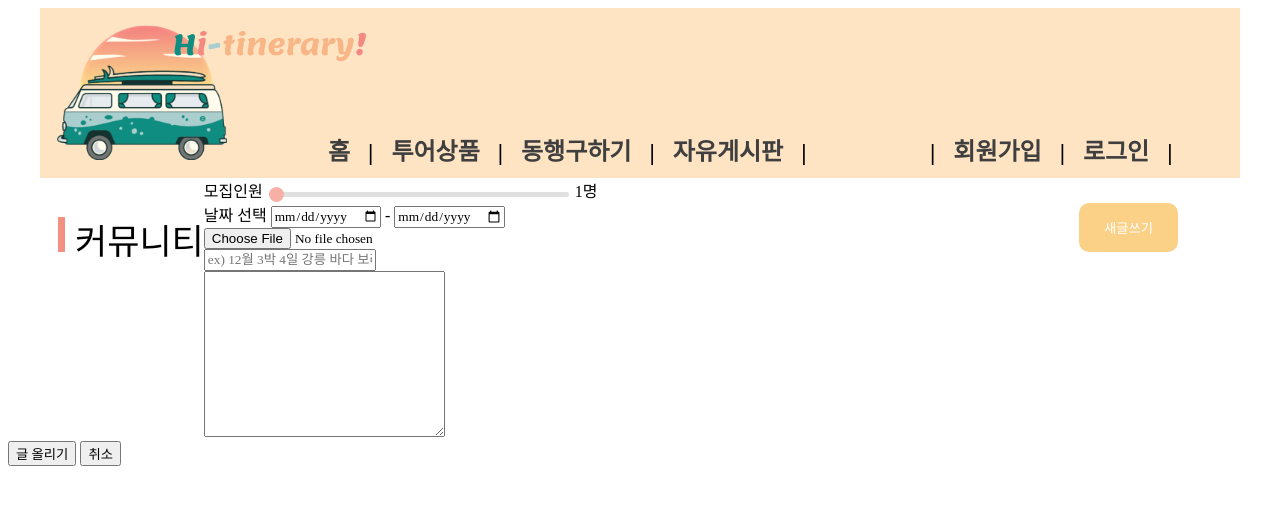
After one commit to 2211SpringCloudWebApp/Hi-tinerary, a Java web app: page /withboard/withWriteView in a window 1280 px wide. The commit adds this page. Shown: the top 505 px of the page. Run offline with Spring Boot 4, a stand-in JSP engine, Linux system fonts and the light colour scheme; the project's own start-up code is not run, and a stand-in starts its controllers and pages; some web fonts are replaced.

Commit message:
기능 추가 : 동행게시판 글쓰기 작성

```diff
--- a/src/main/java/com/semi/hitinerary/freeboard/service/logic/FreeboardServiceImpl.java
+++ b/src/main/java/com/semi/hitinerary/freeboard/service/logic/FreeboardServiceImpl.java
@@ -1,7 +1,10 @@
 package com.semi.hitinerary.freeboard.service.logic;
+
+import org.springframework.stereotype.Service;
 
 import com.semi.hitinerary.freeboard.service.FreeboardService;
 
+@Service
 public class FreeboardServiceImpl implements FreeboardService{
 
 }
--- a/src/main/java/com/semi/hitinerary/withboard/controller/WithController.java
+++ b/src/main/java/com/semi/hitinerary/withboard/controller/WithController.java
@@ -1,5 +1,106 @@
 package com.semi.hitinerary.withboard.controller;
 
+import java.io.File;
+import java.sql.Timestamp;
+
+import javax.servlet.http.HttpServletRequest;
+
+import org.springframework.beans.factory.annotation.Autowired;
+import org.springframework.stereotype.Controller;
+import org.springframework.ui.Model;
+import org.springframework.web.bind.annotation.ModelAttribute;
+import org.springframework.web.bind.annotation.RequestMapping;
+import org.springframework.web.bind.annotation.RequestMethod;
+import org.springframework.web.bind.annotation.RequestParam;
+import org.springframework.web.multipart.MultipartFile;
+
+import com.semi.hitinerary.withboard.domain.With;
+import com.semi.hitinerary.withboard.service.WithService;
+
+@Controller
 public class WithController {
 
+	@Autowired
+	private WithService wService;
+
+	@RequestMapping(value="/withboard/withWriteView", method=RequestMethod.GET)
+	public String withWriteView() {
+		return "withboard/withBoardWrite";
+	}
+	/**
+	 * 동행찾기 글 쓰기
+	 * @return
+	 */
+	@RequestMapping(value="/withboard/withBoardWrite", method=RequestMethod.POST)
+	public String withWrite(
+			@ModelAttribute With with,
+			@RequestParam(value="start-Date") String startDate,
+			@RequestParam(value="end-Date") String endDate
+			, @RequestParam(value="uploadFile", required = false) MultipartFile uploadFile
+			, HttpServletRequest request
+			, Model model) {
+		try {
+			//파일이 있을 경우
+			if(!uploadFile.getOriginalFilename().equals("")) {
+				// 파일 복사(지정한 경로 업로드)
+				String filePath = saveFile(uploadFile, request);
+				// 파일 복사가 성공했으면?
+				if(filePath != null) {
+					with.setBoardImage(uploadFile.getOriginalFilename());
+					with.setBoardImage(filePath);
+				}
+			}
+			endDate += " 00:00:00";
+			startDate += " 00:00:00";
+			with.setStartDate(Timestamp.valueOf(startDate));
+			with.setEndDate(Timestamp.valueOf(endDate));
+			with.setUserNo(1);
+			int result = wService.insertWithBoard(with);
+			if(result > 0) {
+				return "redirect:/withboard/withBoardList";
+			} else {
+				System.out.println(1);
+				model.addAttribute("msg", "글 등록이 완료되지 않았습니다.");
+				return "common/error";
+			}
+		} catch (Exception e) {
+			e.getStackTrace();
+			model.addAttribute("msg", "글 등록이 완료되지 않았습니다.");
+			return "common/error";
+		}
+	}
+
+	//지정 경로로 파일 복사(파일 업로드)
+	private String saveFile(MultipartFile uploadFile, HttpServletRequest request) {
+		try {
+			//내가 원하는 경로 : 프로젝트 경로
+			String root = request.getSession().getServletContext().getRealPath("resources");
+			int userNo = 1;
+			String savePath = root + "\\wuploadFiles\\" + userNo + "withBoard";
+			//폴더가 없을 경우 자동으로 만들어주기 위한 코드(폴더가 있는 경우 동작 안함)
+			File folder = new File(savePath);
+			if(!folder.exists()) {
+				folder.mkdirs();
+			}
+			//실제 파일 저장
+			String filePath = savePath + "\\" + uploadFile.getOriginalFilename();
+			File file = new File(filePath);
+			uploadFile.transferTo(file);
+			return filePath;
+		} catch (Exception e) {
+			e.printStackTrace();
+			return null;
+		}
+	}
+
+//	private void deleteFile(String filename, HttpServletRequest request) throws Exception{
+//		String root = request.getSession().getServletContext().getRealPath("resources");
+//		int userNo = 1;
+//		String delPath = root + "\\wuploadFiles\\" + userNo + "withBoard";
+//		String delFilepath = delPath + "\\" + filename;
+//		File delFile = new File(delFilepath);
+//		if(delFile.exists()) {
+//			delFile.delete();
+//		}
+//	}
 }
--- a/src/main/resources/mybatis-config.xml
+++ b/src/main/resources/mybatis-config.xml
@@ -9,5 +9,6 @@
 	</typeAliases>
 	<mappers>
 		<mapper resource="mappers/user-mapper.xml"/>
+		<mapper resource="mappers/withBoard-mapper.xml"/>
 	</mappers>
 </configuration>
--- /dev/null
+++ b/src/main/webapp/WEB-INF/views/common/headerNav.jsp
@@ -0,0 +1,46 @@
+<%@ page language="java" contentType="text/html; charset=UTF-8"
+    pageEncoding="UTF-8"%>
+<%@ taglib prefix="c" uri="http://java.sun.com/jsp/jstl/core" %>
+<!DOCTYPE html>
+<html lang="UTF-8">
+    <head>
+        <meta charset="UTF-8">
+        <meta http-equiv="X-UA-Compatible" content="IE=edge">
+        <meta name="viewport" content="width=device-width, initial-scale=1.0">
+        <title>headerNav</title>
+        <link rel="stylesheet" href="../../../resources/css/headerNav.css">
+    </head>
+    <body>
+        <div id="container">
+            <header>
+                <div id="logo">
+                    <img id="logo-img" src="../../../resources/images/icon.png">
+                    <img id="logo-typo" src="../../../resources/images/logo-typo.png">
+                </div>
+                <nav>
+                    <ul>
+                        <li>&nbsp;&nbsp; <a href="#">홈</a>&nbsp;&nbsp; | </li>
+                        <li>&nbsp;&nbsp; <a href="#">투어상품</a>&nbsp;&nbsp; | </li>
+                        <li>&nbsp;&nbsp; <a href="#">동행구하기</a>&nbsp;&nbsp; |</li>
+                        <li>&nbsp;&nbsp; <a href="#">자유게시판</a>&nbsp;&nbsp; |</li>
+                    </ul>
+                </nav>
+                <c:if test="${sessionScope.loginUser eq null }">
+               	 	<div id="user-id">
+	                    <ul>
+	                        <li>|&nbsp;&nbsp; <a href="#">회원가입</a>&nbsp;&nbsp; |</li>
+	                        <li>&nbsp;&nbsp; <a href="#">로그인</a> &nbsp;&nbsp;|</li>
+	                    </ul>
+                	</div>
+                </c:if>
+                <c:if test="${sessionScope.loginUser ne null }">
+                	<div>
+                		<b></b>님 환영합니다.
+                		<a href="">마이페이지</a>
+                		<a href="">로그아웃</a>
+                	</div>
+                </c:if>
+            </header>
+        </div>
+    </body>
+</html>
--- /dev/null
+++ b/src/main/webapp/WEB-INF/views/withboard/withBoardWrite.jsp
@@ -0,0 +1,47 @@
+<%@ page language="java" contentType="text/html; charset=UTF-8"
+    pageEncoding="UTF-8"%>
+<!DOCTYPE html>
+<html>
+	<head>
+	<meta charset="UTF-8">
+	<title>커뮤니티_동행찾기 글쓰기</title>
+	<link rel="stylesheet" href="../../../resources/css/withBoardWrite.css">
+	</head>
+
+<body>
+	<jsp:include page="/WEB-INF/views/common/headerNav.jsp"></jsp:include>
+	<main id="withBoardList">
+		<div id="withTitle">
+			<div id="bar"></div>
+			<p>커뮤니티</p>
+			<button>새글쓰기</button>
+		</div>
+
+		<form action="/withboard/withBoardWrite" method="post" enctype="multipart/form-data">
+			<div>
+				<label>모집인원</label>
+				<input type="range" min="1" max="10" value="1" class="slider" id="myRange" name="maxPeople">
+				<span id="value"></span>명<br>
+				<label>날짜 선택</label>
+				<input type="date" name="start-Date"> - <input type="date" name="end-Date"><br>
+				<input type="file" name="uploadFile"><br>
+				<input type="text" placeholder="ex) 12월 3박 4일 강릉 바다 보러갈 동행 3명 구해요" name="boardTitle"><br>
+				<textarea name="boardContent" id="" cols="30" rows="10"></textarea><br>
+				<input type="submit" value="글 올리기">
+				<input type="reset" value="취소">
+			</div>
+		</form>
+
+		<script>
+				var slider = document.getElementById("myRange");
+				var output = document.getElementById("value");
+				output.innerHTML = slider.value;
+
+				slider.oninput = function() {
+					output.innerHTML = this.value;
+				}
+			</script>
+	</main>
+	<%-- <jsp:include page="/WEB-INF/views/common/footer.jsp"></jsp:include> --%>
+</body>
+</html>
--- a/src/main/webapp/index.jsp
+++ b/src/main/webapp/index.jsp
@@ -7,6 +7,7 @@
 <title>Insert title here</title>
 </head>
 <body>
+	<jsp:include page="/WEB-INF/views/common/headerNav.jsp"></jsp:include>
 	<jsp:include page="/WEB-INF/views/common/footer.jsp"></jsp:include>
 </body>
 </html>
--- /dev/null
+++ b/src/main/webapp/resources/css/headerNav.css
@@ -0,0 +1,79 @@
+@charset "UTF-8";
+@font-face {
+    font-family: 'Pretendard-Regular';
+    src: url('https://cdn.jsdelivr.net/gh/Project-Noonnu/noonfonts_2107@1.1/Pretendard-Regular.woff') format('woff');
+    font-weight: 400;
+    font-style: normal;
+}
+
+*{
+    box-sizing: border-box;
+    font-family: 'Pretendard-Regular';
+}
+#container{
+    background-color: bisque;
+    width : 1200px;
+    margin: 0 auto;
+}
+ul{
+    list-style-type: none;
+}
+
+
+header{
+    position: relative;
+    height: 170px;
+}
+
+#logo-img{
+    width: 170px;
+    margin: 17px;
+    position: absolute;
+    --top: 100;
+    --left: 400;
+}
+#logo-typo{
+    width: 200px;
+    position: absolute;
+    top: 20px;
+    left: 130px;
+    z-index: 1;
+}
+
+nav{
+    position: relative;
+    font-size:x-large;
+    font-weight: bold;
+}
+nav ul {
+    position: absolute;
+    top: 100px;
+    left: 230px;
+    float: left;
+}
+
+nav ul li{
+    float: left;
+}
+
+a{
+    text-decoration: none;
+    color: rgb(63, 63, 63);
+}
+
+#user-id{
+    position: relative;
+    font-size: x-large;
+    font-weight: bold;
+}
+
+#user-id ul{
+    position: absolute;
+    top: 100px;
+    left: 850px;
+    float: left;
+}
+
+#user-id ul li{
+    float: left;
+}
--- /dev/null
+++ b/src/main/webapp/resources/css/withBoardWrite.css
@@ -0,0 +1,81 @@
+@charset "UTF-8";
+
+#bar {
+	width: 7px;
+	height: 35px;
+	background-color: #F39081;
+	float: left;
+	margin-top: 39px;
+	margin-left: 50px;
+	margin-right: 10px;
+}
+
+#withBoardList {
+	width: 1200px; 0
+	margin: 0 auto;
+}
+
+#withBoardList p {
+	font-size: 35px;
+	float: left;
+	margin-top: 20;
+}
+
+#withBoardList button {
+	float: right;
+	margin-top: 25px;
+	margin-right: 30px;
+	position: relative;
+	border: 0;
+	border-radius: 10px;
+	padding: 15px 25px;
+	display: inline-block;
+	text-align: center;
+	color: white;
+	background-color: #FBD188;
+}
+
+#withBoardList button:active {
+	top: 4px
+}
+
+/*  슬라이드 바 */
+.slidecontainer {
+	/* width:300px; */
+	/* margin : 40px auto 0; */
+
+}
+
+.slider {
+	-webkit-appearance: none;
+	width: 300px;
+	height: 5px;
+	border-radius: 5px;
+	background: #d3d3d3;
+	outline: none;
+	opacity: 0.7;
+	-webkit-transition: .2s;
+	transition: opacity .2s;
+}
+
+.slider:hover {
+	opacity: 1;
+}
+
+.slider::-webkit-slider-thumb {
+	-webkit-appearance: none;
+	appearance: none;
+	width: 15px;
+	height: 15px;
+	border-radius: 150px;
+	background: #F39081;
+	cursor: pointer;
+}
+
+.slider::-moz-range-thumb {
+	width: 15px;
+	height: 15px;
+	border-radius: 50%;
+	background: #F39081;
+	cursor: pointer;
+}
```
Also changed, not shown: src/main/java/com/semi/hitinerary/withboard/domain/With.java (+17 -17 lines), src/main/java/com/semi/hitinerary/withboard/service/WithService.java (+8 -0 lines), src/main/java/com/semi/hitinerary/withboard/service/WithServiceImpl.java (+22 -1 lines), src/main/java/com/semi/hitinerary/withboard/store/WithStore.java (+12 -0 lines), src/main/java/com/semi/hitinerary/withboard/store/WithStoreLogic.java (+16 -1 lines), src/main/resources/mappers/withBoard-mapper.xml (added, +9 -0 lines), src/main/webapp/WEB-INF/views/common/footer.html (deleted, +0 -84 lines), src/main/webapp/WEB-INF/views/common/footer.jsp (+2 -52 lines), src/main/webapp/resources/css/footer.css (added, +63 -0 lines), src/main/webapp/resources/images/logo-typo.png (added), src/main/webapp/resources/images/logo.png (deleted).
